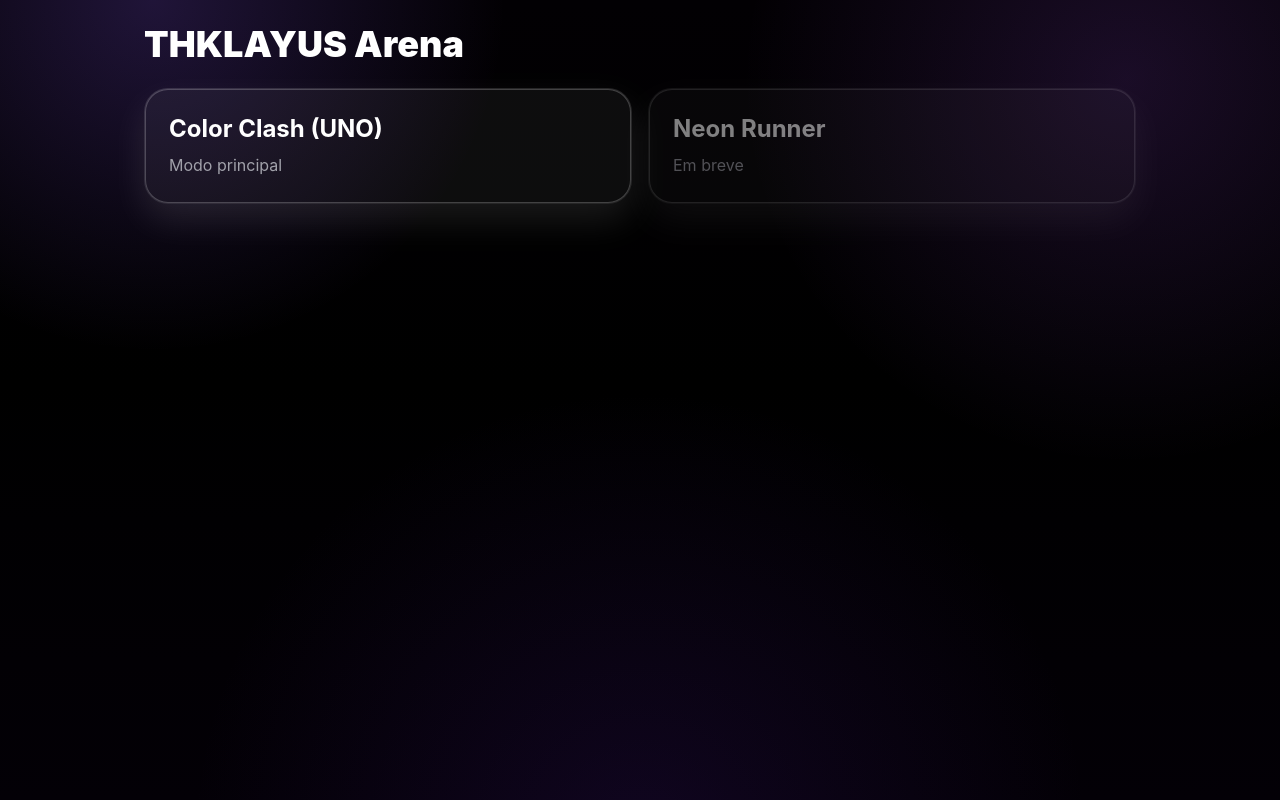
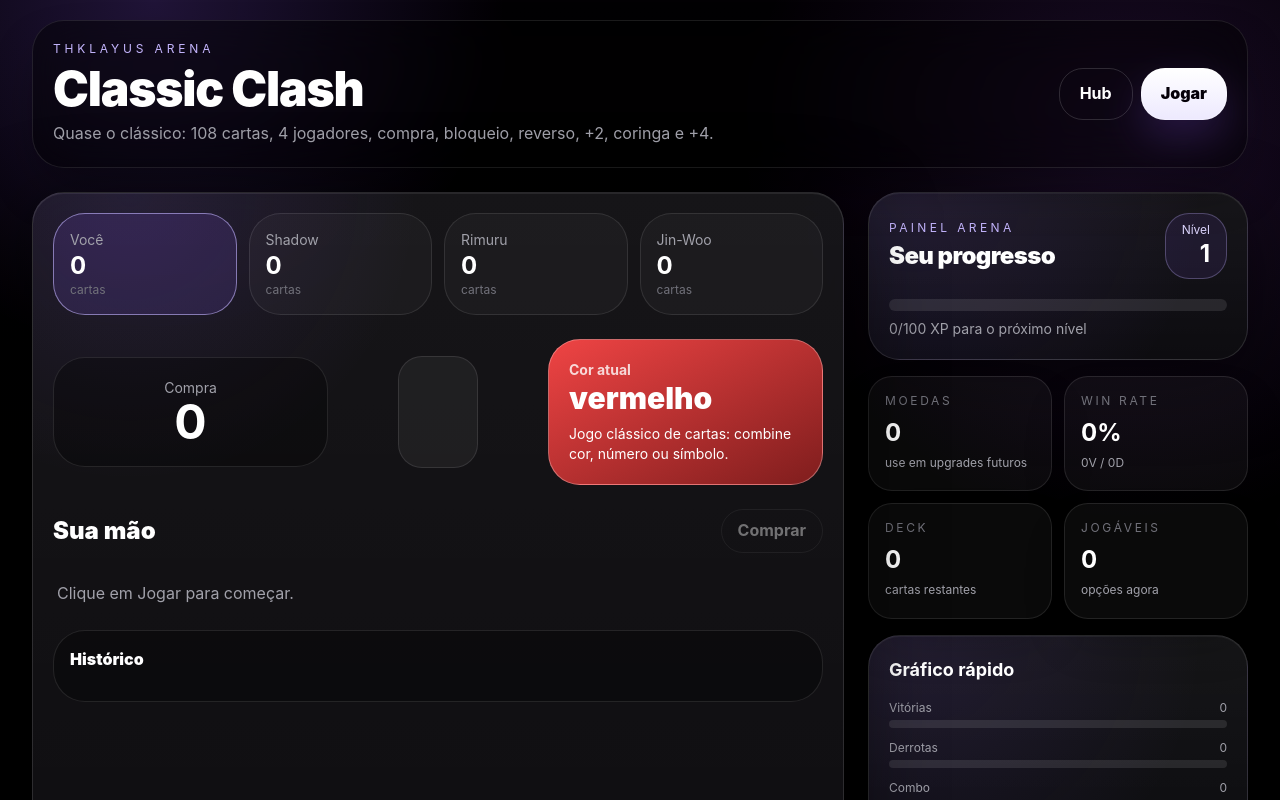
Before and after one commit to thiagodouglas19t-lang/Thklayus-hub, a React (Vite) app: page / in a window 1280 px wide. Shown: the top 800 px of the page. Built offline with nearby package versions, Linux system fonts and the light colour scheme.

Commit message:
feat: polish arena hub

```diff
--- a/src/GameApp.tsx
+++ b/src/GameApp.tsx
@@ -2,25 +2,31 @@ import { useState } from "react";
 import UnoGame from "./UnoGame";
 
 export default function GameApp() {
-  const [mode, setMode] = useState<"hub" | "uno" | "runner">("hub");
+  const [mode, setMode] = useState<"hub" | "uno">("uno");
 
   if (mode === "uno") return <UnoGame onBack={() => setMode("hub")} />;
 
   return (
-    <main className="min-h-screen px-4 py-6 text-white max-w-5xl mx-auto">
-      <h1 className="text-4xl font-black mb-6">THKLAYUS Arena</h1>
+    <main className="mx-auto min-h-screen max-w-6xl px-4 py-6 text-white sm:px-6 lg:px-8">
+      <section className="glass-card rounded-[2rem] p-6 sm:p-8">
+        <p className="text-xs uppercase tracking-[0.32em] text-violet-300">THKLAYUS Arena</p>
+        <h1 className="mt-3 text-4xl font-black tracking-tight sm:text-6xl">Escolha o modo</h1>
+        <p className="mt-3 max-w-2xl text-zinc-400">Classic Clash é o jogo principal. O app agora abre direto nele, mas o hub fica pronto para novos modos.</p>
 
-      <div className="grid gap-4 md:grid-cols-2">
-        <button onClick={() => setMode("uno")} className="p-6 rounded-2xl border border-white/10 bg-white/5 text-left">
-          <h2 className="text-2xl font-bold">Color Clash (UNO)</h2>
-          <p className="text-zinc-400 mt-2">Modo principal</p>
-        </button>
+        <div className="mt-8 grid gap-4 md:grid-cols-2">
+          <button onClick={() => setMode("uno")} className="pro-card rounded-3xl p-6 text-left hover:scale-[1.01]">
+            <span className="rounded-full bg-violet-500/20 px-3 py-1 text-xs font-bold text-violet-200">Principal</span>
+            <h2 className="mt-4 text-3xl font-black">Classic Clash</h2>
+            <p className="mt-2 text-zinc-400">Cartas, coringas, +2, +4, bloqueio, reverso, bots e progressão.</p>
+          </button>
 
-        <button className="p-6 rounded-2xl border border-white/10 bg-white/5 text-left opacity-50">
-          <h2 className="text-2xl font-bold">Neon Runner</h2>
-          <p className="text-zinc-400 mt-2">Em breve</p>
-        </button>
-      </div>
+          <div className="pro-card rounded-3xl p-6 opacity-60">
+            <span className="rounded-full bg-white/10 px-3 py-1 text-xs font-bold text-zinc-300">Depois</span>
+            <h2 className="mt-4 text-3xl font-black">Neon Runner</h2>
+            <p className="mt-2 text-zinc-400">Modo arcade extra. Melhor deixar pra depois do Classic Clash ficar perfeito.</p>
+          </div>
+        </div>
+      </section>
     </main>
   );
 }
```
